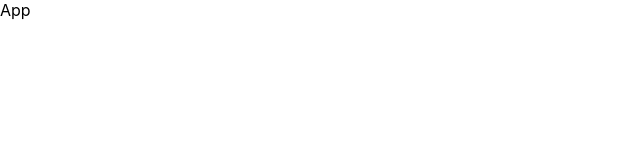
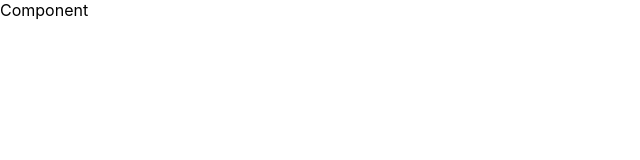
Before and after one commit to PatrickBoynton/portfolio, a React (Create React App) app: page / in a window 1280 px wide. Shown: the top 160 px of the page, without its empty margins (0-640 px from the left). Built offline with nearby package versions, Linux system fonts and the light colour scheme.

Commit message:
Added the portfolio component.

```diff
--- a/src/App.js
+++ b/src/App.js
@@ -1,10 +1,13 @@
 import './App.css';
 import {Component} from "react";
+import Portfolio from "./Portfolio";
 
 class App extends Component {
   render() {
     return (
-        <div>App</div>
+        <>
+          <Portfolio/>
+        </>
     );
   }
 }
```
